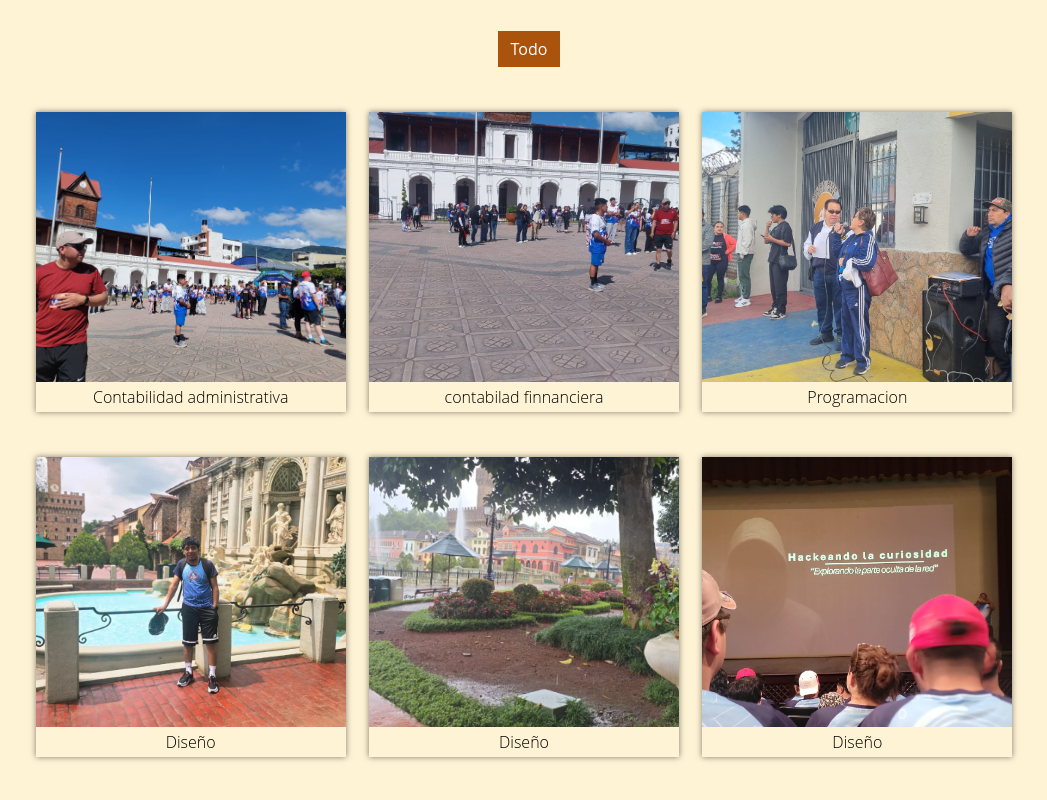
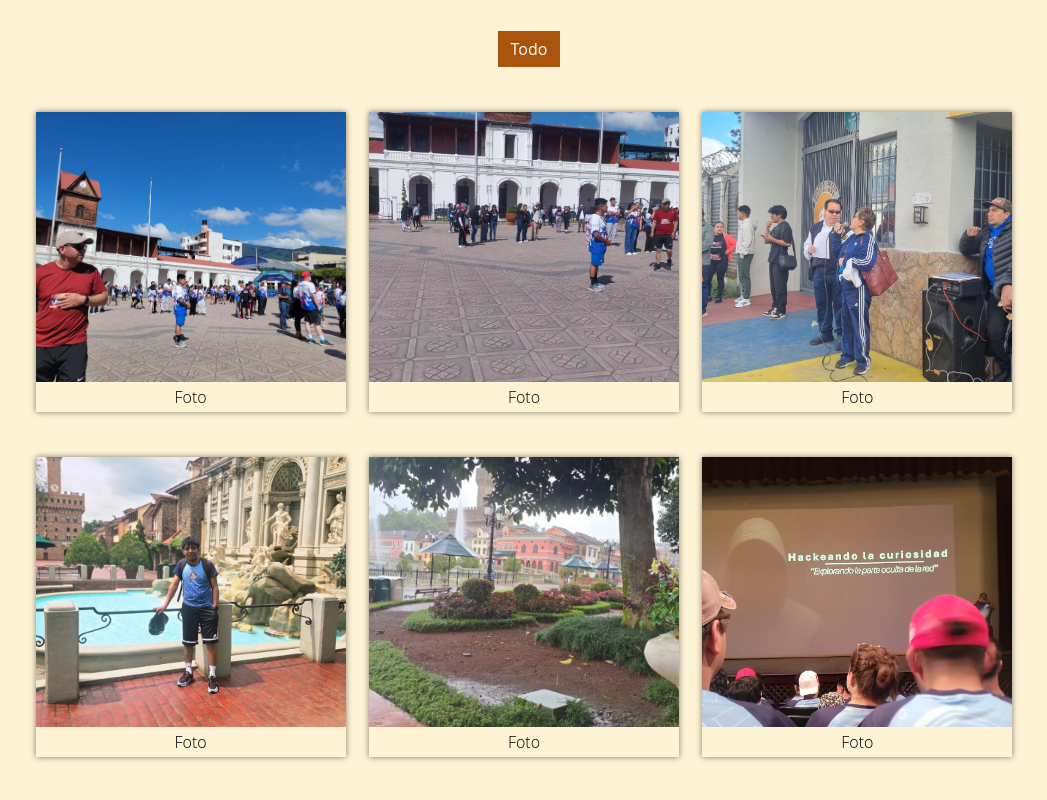
Before and after one commit to b17243347-hue/web1, a plain HTML site: page index.html in a window 1280 px wide. Shown: the part 1417-2217 px from the top of the page, without its empty margins (116-1163 px from the left). Drawn offline with Linux system fonts and the light colour scheme.

Commit message:
Update index.html

```diff
--- a/index.html
+++ b/index.html
@@ -82,7 +82,7 @@
                         <img src="img/Imagen de WhatsApp 2025-10-11 a las 17.02.03_49f9f427.jpg" alt="">
                     </div>
                     <div class="textos-work">
-                        <h4>Contabilidad administrativa</h4>
+                        <h4>Foto</h4>
                     </div>
                 </div>
                 <div class="cont-work programacion">
@@ -90,7 +90,7 @@
                         <img src="img/Imagen de WhatsApp 2025-10-11 a las 17.02.03_0eef2d9c.jpg" alt="">
                     </div>
                     <div class="textos-work">
-                        <h4>contabilad finnanciera</h4>
+                        <h4>Foto</h4>
                     </div>
                 </div>
                 <div class="cont-work programacion">
@@ -98,7 +98,7 @@
                         <img src="img/Imagen de WhatsApp 2025-10-11 a las 17.02.11_fbb54495.jpg" alt="">
                     </div>
                     <div class="textos-work">
-                        <h4>Programacion</h4>
+                        <h4>Foto</h4>
                     </div>
                 </div>
                 <div class="cont-work diseño">
@@ -106,7 +106,7 @@
                         <img src="img/Imagen de WhatsApp 2025-10-20 a las 10.14.59_a1839bed.jpg" alt="">
                     </div>
                     <div class="textos-work">
-                        <h4>Diseño</h4>
+                        <h4>Foto</h4>
                     </div>
                 </div>
                 <div class="cont-work diseño">
@@ -114,7 +114,7 @@
                         <img src="img/img6.jpg" alt="">
                     </div>
                     <div class="textos-work">
-                        <h4>Diseño</h4>
+                        <h4>Foto</h4>
                     </div>
                 </div>
                 <div class="cont-work diseño">
@@ -122,7 +122,7 @@
                         <img src="img/img5.jpg" alt="">
                     </div>
                     <div class="textos-work">
-                        <h4>Diseño</h4>
+                        <h4>Foto</h4>
                     </div>
                 <
 
@@ -131,4 +131,5 @@
     <script src="js/main.js"></script>
     <script src="js/filtro.js"></script>
 </body>
+
 </html>
```
